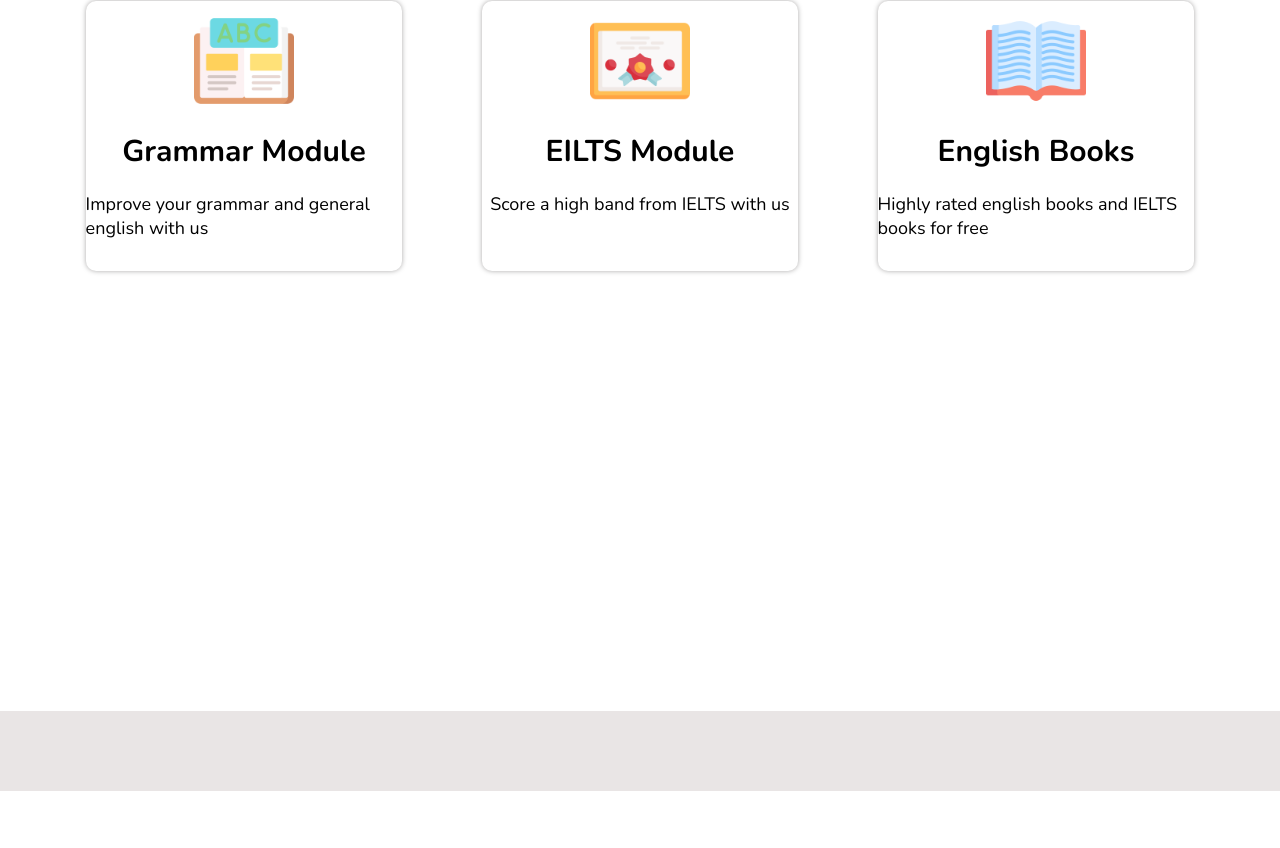
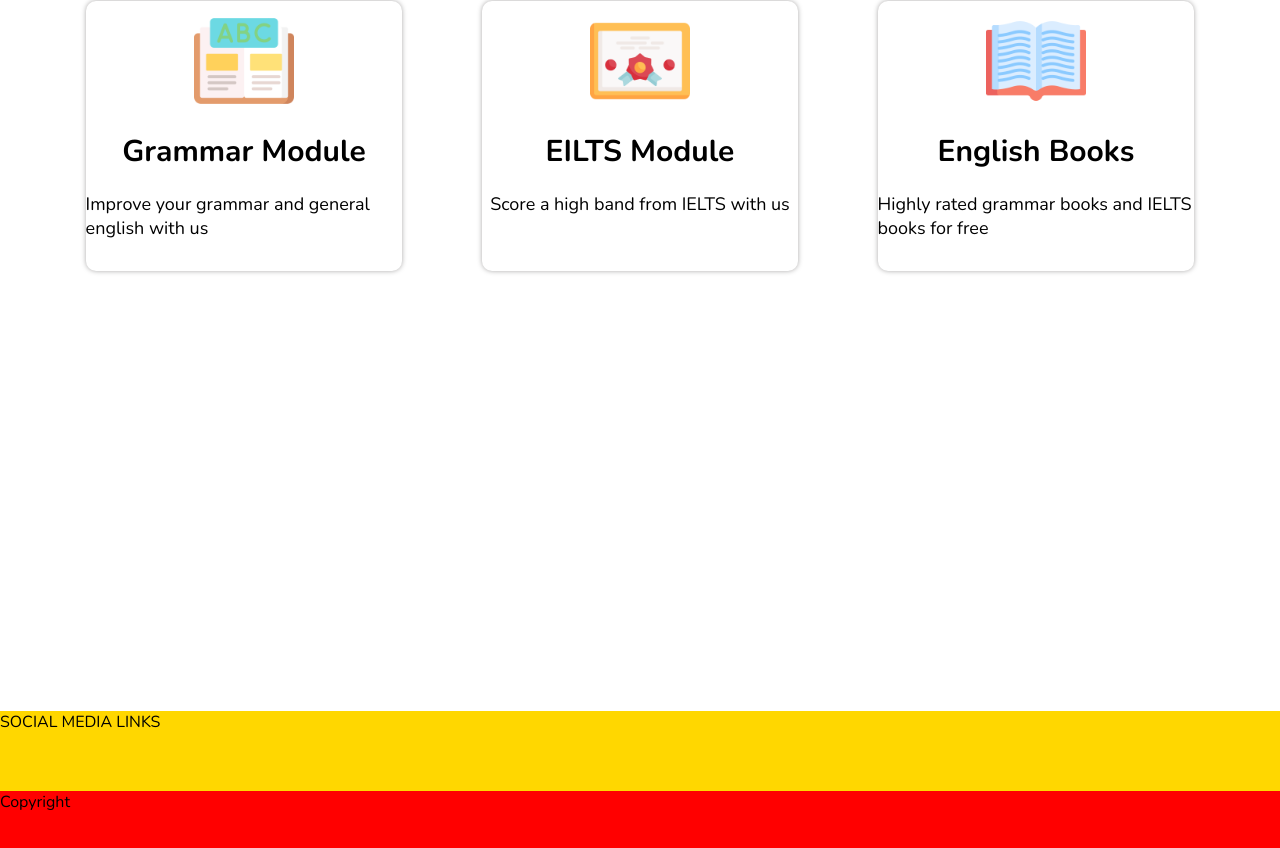
Before and after one commit to Isokjon-Osimjonov/education-uz, a React (Create React App) app: page / in a window 1280 px wide. Shown: the part 889-1737 px from the top of the page. Before the commit the page ends 1680 px from the top, so only its background shows below. Built offline with nearby package versions, Linux system fonts and the light colour scheme.

Commit message:
footer chnaged

```diff
--- a/src/components/footer/Footer.css
+++ b/src/components/footer/Footer.css
@@ -1,7 +1,19 @@
 .footer {
     width: 100%;
-    height: 80px;
+    height: auto;
     background: #e9e5e5;
     position: absolute;
     top: 200vh;
 }
+
+.footer__abowe{
+    width: 100%;
+    height: 80px;
+    background-color: gold;
+}
+
+.footer__below{
+    width: 100%;
+    height: 80px;
+    background-color: red;
+}
--- a/src/components/footer/Footer.js
+++ b/src/components/footer/Footer.js
@@ -1,18 +1,16 @@
-import React , { useState} from 'react';
-import '../footer/Footer.css'
+import React from "react";
+import "../footer/Footer.css";
 function Footer() {
 
+  return (
+    <div className="footer">
+      <div className="footer__abowe">SOCIAL MEDIA LINKS</div>
+      <div className="footer__below">
 
-  return <div className='footer'>
- <div className="footer__abowe">
-
- </div>
- <div className="footer__below">
-
- </div>
-
-
-  </div>;
+        Copyright
+      </div>
+    </div>
+  );
 }
 
 export default Footer;
--- a/src/routes/home/Home.js
+++ b/src/routes/home/Home.js
@@ -31,7 +31,7 @@
         <div className="home__about__block1">
         <img src={Study} alt="" className="about__block__img" />
             <h1>English Books</h1>
-            <p>Highly rated english books and IELTS books for free</p>
+            <p>Highly rated grammar books and IELTS books for free</p>
         </div>
       </div>
 
```
